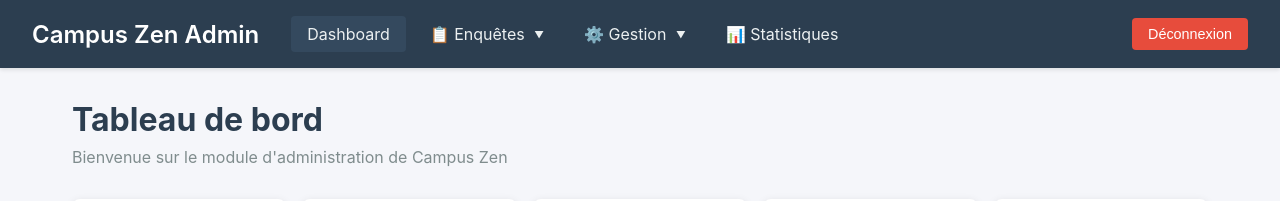
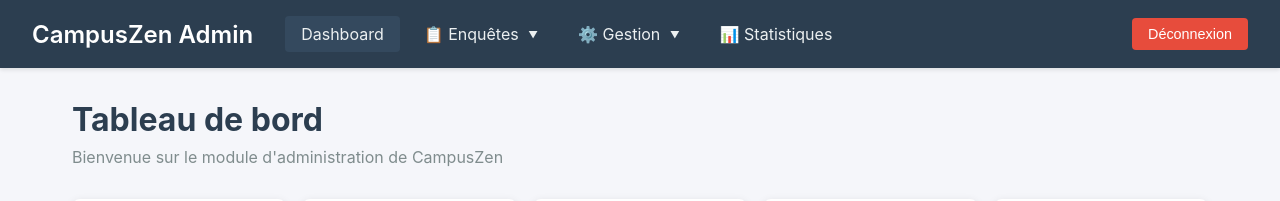
Before and after one commit to MatthiasCaroux/module_admin_campus_zen, a Vue app: page / in a window 1280 px wide. Shown: the top 201 px of the page. Built offline with nearby package versions, Linux system fonts and the light colour scheme; no server answers; sample sign-in values are in the browser's storage.

Commit message:
Ajustement mineur

```diff
--- a/src/components/Navbar.vue
+++ b/src/components/Navbar.vue
@@ -1,7 +1,7 @@
 <template>
   <nav class="navbar">
     <div class="nav-brand">
-      <h1>Campus Zen Admin</h1>
+      <h1>CampusZen Admin</h1>
     </div>
     <div class="nav-links">
       <router-link to="/" class="nav-link">Dashboard</router-link>
--- a/src/views/Dashboard.vue
+++ b/src/views/Dashboard.vue
@@ -3,7 +3,7 @@
     <Navbar />
     <div class="container">
       <h1>Tableau de bord</h1>
-      <p class="welcome">Bienvenue sur le module d'administration de Campus Zen</p>
+      <p class="welcome">Bienvenue sur le module d'administration de CampusZen</p>
 
       <div class="stats-grid">
         <div class="stat-card">
--- a/src/views/Login.vue
+++ b/src/views/Login.vue
@@ -1,7 +1,7 @@
 <template>
   <div class="login-container">
     <div class="login-card">
-      <h1>Campus Zen Admin</h1>
+      <h1>CampusZen Admin</h1>
       <p class="subtitle">Connexion</p>
 
       <form @submit.prevent="handleLogin">
```
Also changed, not shown: 1 other file (tests, documents, lock files or other folders).
